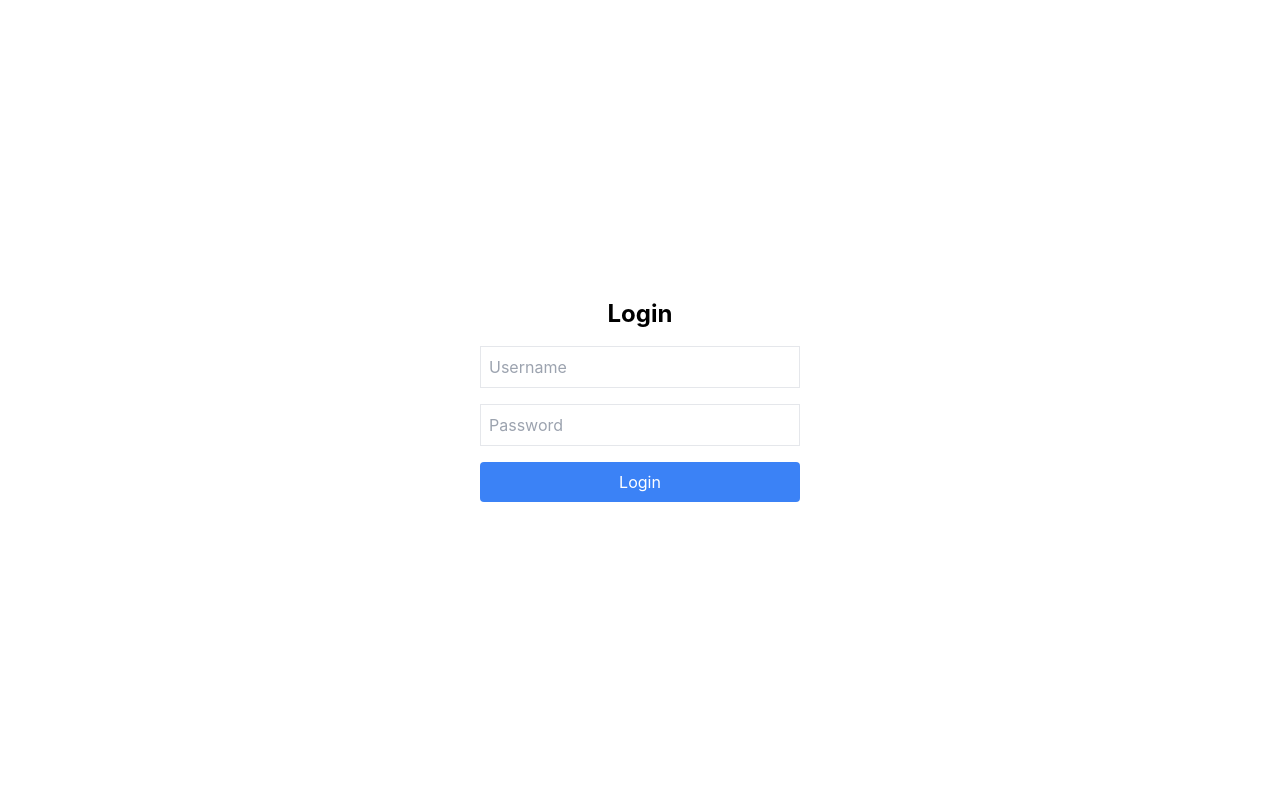
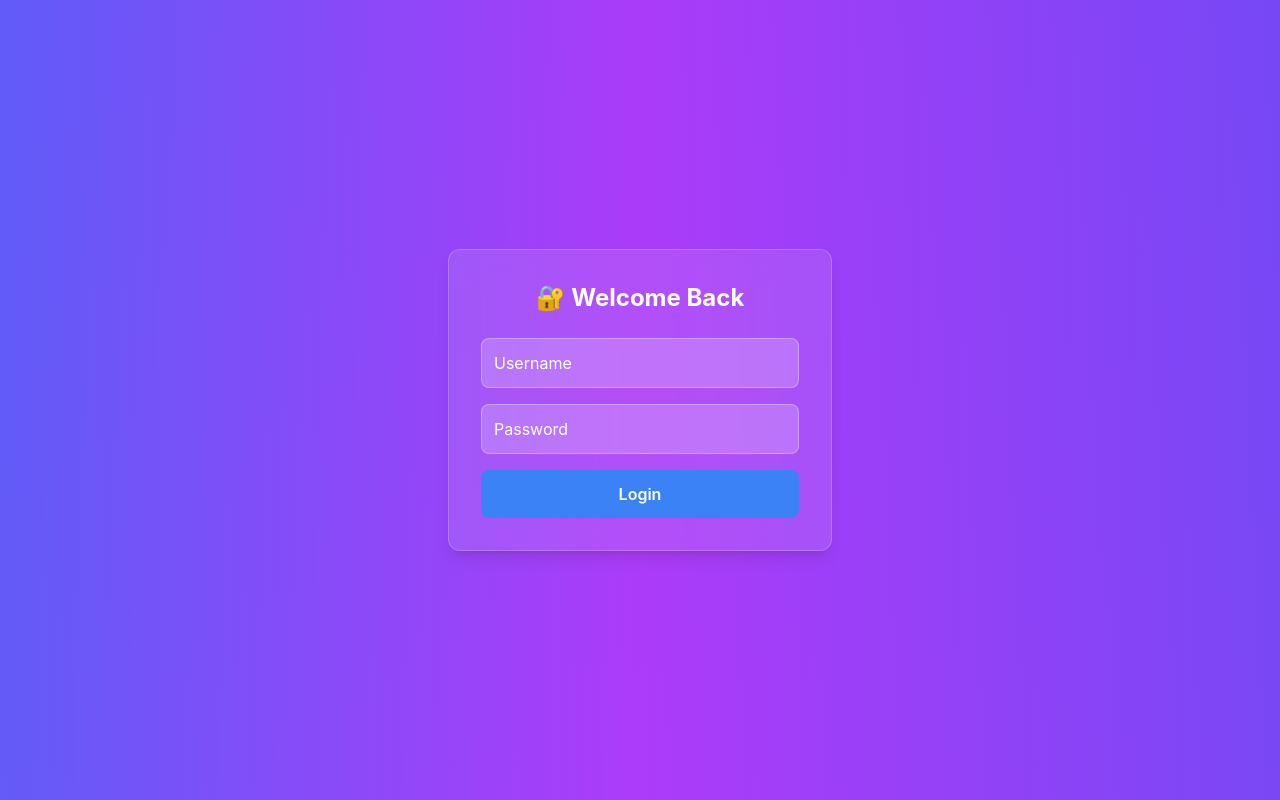
Before and after one commit to vaghelajay2002/kalavati_frontend, a React (Create React App) app: page /login in a window 1280 px wide. Built offline with nearby package versions, Linux system fonts and the light colour scheme.

Commit message:
add delete and print button

```diff
--- a/package.json
+++ b/package.json
@@ -8,6 +8,8 @@
     "@testing-library/react": "^16.2.0",
     "@testing-library/user-event": "^13.5.0",
     "autoprefixer": "^10.4.21",
+    "framer-motion": "^12.5.0",
+    "lucide-react": "^0.483.0",
     "postcss": "^8.5.3",
     "react": "^19.0.0",
     "react-dom": "^19.0.0",
--- a/src/AddEditPatient.js
+++ b/src/AddEditPatient.js
@@ -131,15 +131,15 @@ function AddPatient() {
           <h3 className="text-lg font-semibold text-gray-700 mb-4">👤 Patient Information</h3>
           <div className="grid grid-cols-1 md:grid-cols-2 gap-4">
             <div>
-              <label className="form-label">Full Name</label>
+              <label className="form-label">Full Name <span className="text-red-500">*</span></label>
               <input type="text" name="name" value={patient.name} onChange={handleInputChange} className="form-input" required />
             </div>
             <div>
-              <label className="form-label">Age</label>
+              <label className="form-label">Age <span className="text-red-500">*</span></label>
               <input type="number" name="age" value={patient.age} onChange={handleInputChange} className="form-input" required />
             </div>
             <div>
-              <label className="form-label">Gender</label>
+              <label className="form-label">Gender <span className="text-red-500">*</span></label>
               <select name="sex" value={patient.sex} onChange={handleInputChange} className="form-input" required>
                 <option value="">Select</option>
                 <option value="Male">Male</option>
@@ -147,7 +147,7 @@ function AddPatient() {
               </select>
             </div>
               <div>
-                <label className="form-label">Mobile Number</label>
+                <label className="form-label">Mobile Number <span className="text-red-500">*</span></label>
                 <input
                   type="text"
                   name="mobile"
@@ -161,7 +161,7 @@ function AddPatient() {
                 />
               </div>
               <div>
-                <label className="form-label">Address</label>
+                <label className="form-label">Address <span className="text-red-500">*</span></label>
                 <textarea
                   name="address"
                   value={patient.address}
@@ -172,7 +172,7 @@ function AddPatient() {
               </div>
 
             <div>
-              <label className="form-label">Admit Date</label>
+              <label className="form-label">Admit Date <span className="text-red-500">*</span></label>
               <input type="date" name="admit_date" value={patient.admit_date} onChange={handleInputChange} className="form-input" max={new Date().toLocaleDateString("en-CA")}
                 required />
             </div>
@@ -184,7 +184,7 @@ function AddPatient() {
           <h3 className="text-lg font-semibold text-gray-700 mb-4">🩹 Medical Details</h3>
           <div className="grid grid-cols-1 md:grid-cols-2 gap-4">
             <div>
-              <label className="form-label">Chief Complaint</label>
+              <label className="form-label">Chief Complaint <span className="text-red-500">*</span></label>
               <textarea
                 name="chief_complaint"
                 value={patient.chief_complaint}
--- a/src/EditPatient.js
+++ b/src/EditPatient.js
@@ -176,15 +176,15 @@ function EditPatient() {
           <h3 className="text-lg font-semibold text-gray-700 mb-4">👤 Personal Details</h3>
           <div className="grid grid-cols-1 md:grid-cols-2 gap-4">
             <div>
-              <label className="form-label">Full Name</label>
+              <label className="form-label">Full Name <span className="text-red-500">*</span></label>
               <input type="text" name="name" value={patient.name} onChange={handleInputChange} className="form-input" required />
             </div>
             <div>
-              <label className="form-label">Age</label>
+              <label className="form-label">Age <span className="text-red-500">*</span></label>
               <input type="number" name="age" value={patient.age} onChange={handleInputChange} className="form-input" required />
             </div>
             <div>
-              <label className="form-label">Gender</label>
+              <label className="form-label">Gender <span className="text-red-500">*</span></label>
               <select name="sex" value={patient.sex} onChange={handleInputChange} className="form-input" required>
                 <option value="">Select</option>
                 <option value="Male">Male</option>
@@ -192,7 +192,7 @@ function EditPatient() {
               </select>
             </div>
             <div>
-              <label className="form-label">Mobile Number</label>
+              <label className="form-label">Mobile Number <span className="text-red-500">*</span></label>
               <input
                 type="text"
                 name="mobile"
@@ -203,7 +203,7 @@ function EditPatient() {
               />
             </div>
             <div>
-              <label className="form-label">Address</label>
+              <label className="form-label">Address <span className="text-red-500">*</span></label>
               <textarea
                 name="address"
                 value={patient.address}
@@ -214,17 +214,17 @@ function EditPatient() {
             </div>
 
             <div>
-              <label className="form-label">Admit Date</label>
+              <label className="form-label">Admit Date <span className="text-red-500">*</span></label>
               <input type="date" name="admit_date" value={patient.admit_date} onChange={handleInputChange} className="form-input" max={new Date().toLocaleDateString("en-CA")}
                 required />
             </div>
             <div>
-              <label className="form-label">Discharge Date</label>
+              <label className="form-label">Discharge Date <span className="text-red-500">*</span></label>
               <input type="date" name="discharge_date" value={patient.discharge_date} onChange={handleInputChange} min={new Date().toLocaleDateString("en-CA")}
                 className="form-input" />
             </div>
             <div>
-              <label className="form-label">Chief Complaint</label>
+              <label className="form-label">Chief Complaint <span className="text-red-500">*</span></label>
               <input
                 name="chief_complaint"
                 value={patient.chief_complaint}
--- a/src/Login.js
+++ b/src/Login.js
@@ -1,5 +1,6 @@
 import { useState } from "react";
 import { useNavigate } from "react-router-dom";
+import { motion } from "framer-motion";
 
 function Login() {
   const [username, setUsername] = useState("");
@@ -8,26 +9,52 @@ function Login() {
 
   const handleLogin = (e) => {
     e.preventDefault();
-
-    // Hardcoded credentials
     if (username === "kalavati" && password === "kalavati@123") {
       localStorage.setItem("isAuthenticated", "true");
-      navigate("/"); // Redirect to Dashboard
+      navigate("/");
     } else {
       alert("Invalid credentials! Try again.");
     }
   };
 
   return (
-    <div className="flex flex-col items-center justify-center min-h-screen">
-      <h2 className="text-2xl font-bold mb-4">Login</h2>
-      <form onSubmit={handleLogin} className="space-y-4 w-80">
+    <div className="relative flex items-center justify-center min-h-screen overflow-hidden">
+      {/* Animated Background */}
+      <motion.div
+        className="absolute inset-0 bg-gradient-to-r from-blue-500 via-purple-500 to-indigo-500"
+        initial={{ opacity: 0 }}
+        animate={{ opacity: 1 }}
+        transition={{ duration: 1.5 }}
+      />
+
+      {/* Animated Gradient Overlay */}
+      <motion.div
+        className="absolute inset-0 bg-opacity-30"
+        animate={{
+          background: [
+            "linear-gradient(45deg, rgba(0,0,255,0.3), rgba(255,0,255,0.3))",
+            "linear-gradient(45deg, rgba(255,0,255,0.3), rgba(0,0,255,0.3))"
+          ],
+        }}
+        transition={{ duration: 5, repeat: Infinity, repeatType: "reverse" }}
+      />
+
+      {/* Login Form Container */}
+      <motion.div
+        className="relative z-10 bg-white bg-opacity-10 backdrop-blur-lg shadow-lg p-8 rounded-xl w-96 text-center border border-white border-opacity-20"
+        initial={{ y: -50, opacity: 0 }}
+        animate={{ y: 0, opacity: 1 }}
+        transition={{ duration: 0.7, ease: "easeOut" }}
+      >
+        <h2 className="text-2xl font-bold text-white mb-6">🔐 Welcome Back</h2>
+
+        <form onSubmit={handleLogin} className="space-y-4">
           <input
             type="text"
             placeholder="Username"
             value={username}
             onChange={(e) => setUsername(e.target.value)}
-          className="border p-2 w-full"
+            className="w-full p-3 bg-white bg-opacity-20 text-white placeholder-white border border-white border-opacity-30 rounded-lg focus:ring focus:ring-white"
             required
           />
           <input
@@ -35,13 +62,17 @@ function Login() {
             placeholder="Password"
             value={password}
             onChange={(e) => setPassword(e.target.value)}
-          className="border p-2 w-full"
+            className="w-full p-3 bg-white bg-opacity-20 text-white placeholder-white border border-white border-opacity-30 rounded-lg focus:ring focus:ring-white"
             required
           />
-        <button type="submit" className="bg-blue-500 text-white p-2 w-full rounded">
+          <button
+            type="submit"
+            className="w-full p-3 bg-blue-500 text-white font-semibold rounded-lg hover:bg-blue-600 transition duration-300"
+          >
             Login
           </button>
         </form>
+      </motion.div>
     </div>
   );
 }
--- a/src/PatientDetails.js
+++ b/src/PatientDetails.js
@@ -1,10 +1,34 @@
 import { useEffect, useState } from "react";
-import { useParams } from "react-router-dom";
+import { useParams, useLocation, useNavigate } from "react-router-dom";
 
 function PatientDetails() {
   const { id } = useParams();
   const [patient, setPatient] = useState(null);
   const API_URL = process.env.REACT_APP_API_URL || "https://kalavati-backend.onrender.com"; // Fallback URL
+
+  const location = useLocation();
+  const navigate = useNavigate();
+
+  useEffect(() => {
+    const queryParams = new URLSearchParams(location.search);
+    if (queryParams.get("print") === "true") {
+      setTimeout(() => {
+        window.print();
+      }, 5000); // Give time to load data before printing
+
+      // Detect when print dialog is closed, then navigate to home
+      const handleAfterPrint = () => {
+        navigate("/");
+      };
+
+      window.addEventListener("afterprint", handleAfterPrint);
+
+      return () => {
+        window.removeEventListener("afterprint", handleAfterPrint);
+      };
+    }
+  }, [location.search, navigate]);
+
 
   useEffect(() => {
     fetch(`${API_URL}/patients/${id}`)
```
Also changed, not shown: src/Dashboard.js (+41 -19 lines), 1 other file (tests, documents, lock files or other folders). Lines whose indentation alone changed are shown as unchanged.
